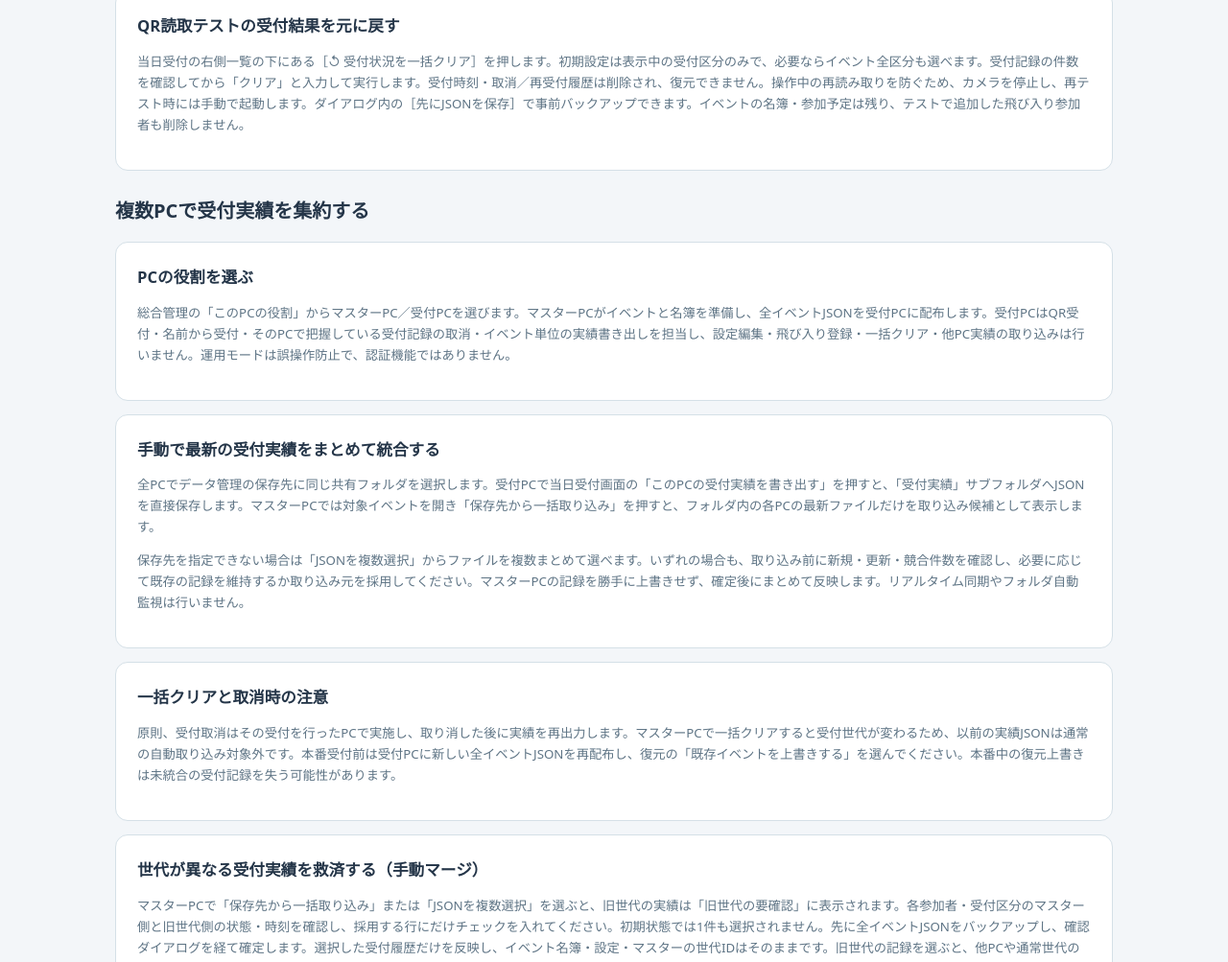
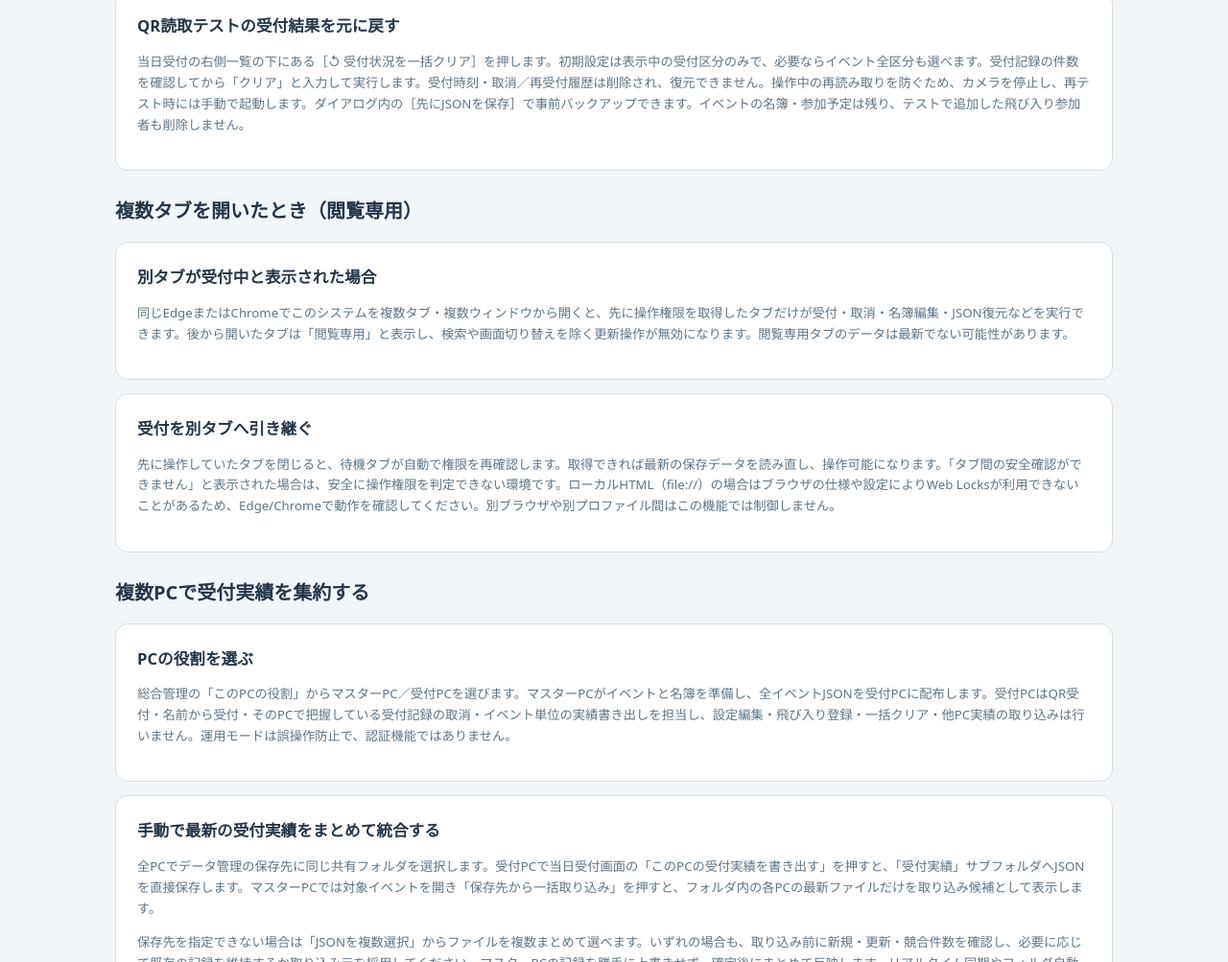
Before and after one commit to rmatsuoka-jpn/QRReceptionSystem, a plain HTML site: page help.html in a window 1280 px wide. Shown: the part 6219-7222 px from the top of the page at 96% size. Drawn offline with Linux system fonts and the light colour scheme.

Commit message:
docs: add second-tab read-only usage to built-in help

```diff
--- a/help.html
+++ b/help.html
@@ -126,6 +126,7 @@ dt{font-weight:700;margin-top:12px}dd{margin:2px 0 8px;color:#587184;font-size:.
 <div class="panel"><h3>追加項目はどこに表示されますか？</h3><p class="mini">イベント設定で名前を指定した追加項目（最大2件）は、参加者登録一覧、QR発行の個別プレビュー・PNG・一括印刷・ZIP、紙の受付名簿、当日受付の未受付／受付済み一覧、QR読み取り結果、名前から受付の一覧に表示されます。「名前から受付」では追加項目の列をクリックして並び替えできます。参加者登録一覧と横断検索では追加項目の値でも検索でき、横断検索結果は氏名の下に項目名と値を表示します。</p><p class="mini">設定していない項目や値が空欄の項目は、カードや受付画面では表示されません。「あり／なし」形式は入力した文字列をそのまま保存・表示します。QRコードの内容は従来どおり職員番号のみです。QRカードに表示してはいけない内容（備考など）を登録していないか、配布前に確認してください。</p></div>
 </section>
 <section id="reuse-and-reset"><h2>イベントの引用作成・受付テストのやり直し</h2><div class="panel"><h3>2日目のイベントを1日目から作る</h3><p class="mini">総合管理で［＋ 新規イベント］を押し、「引用元イベント」で1日目を選択します。「設定＋参加者名簿」を選ぶと、受付区分と追加項目の定義、参加者名簿の氏名・職員番号・所属・グループ・追加項目・参加予定をコピーします。2日目の開催日・名前を入力して作成してください。元イベントと受付済み状態は引き継がれません。イベント行の［⋯］→［複製］では「設定のみ」が初期選択です。</p></div><div class="panel"><h3>QR読取テストの受付結果を元に戻す</h3><p class="mini">当日受付の右側一覧の下にある［↺ 受付状況を一括クリア］を押します。初期設定は表示中の受付区分のみで、必要ならイベント全区分も選べます。受付記録の件数を確認してから「クリア」と入力して実行します。受付時刻・取消／再受付履歴は削除され、復元できません。操作中の再読み取りを防ぐため、カメラを停止し、再テスト時には手動で起動します。ダイアログ内の［先にJSONを保存］で事前バックアップできます。イベントの名簿・参加予定は残り、テストで追加した飛び入り参加者も削除しません。</p></div></section>
+<section id="tabs"><h2>複数タブを開いたとき（閲覧専用）</h2><div class="panel"><h3>別タブが受付中と表示された場合</h3><p class="mini">同じEdgeまたはChromeでこのシステムを複数タブ・複数ウィンドウから開くと、先に操作権限を取得したタブだけが受付・取消・名簿編集・JSON復元などを実行できます。後から開いたタブは「閲覧専用」と表示し、検索や画面切り替えを除く更新操作が無効になります。閲覧専用タブのデータは最新でない可能性があります。</p></div><div class="panel"><h3>受付を別タブへ引き継ぐ</h3><p class="mini">先に操作していたタブを閉じると、待機タブが自動で権限を再確認します。取得できれば最新の保存データを読み直し、操作可能になります。「タブ間の安全確認ができません」と表示された場合は、安全に操作権限を判定できない環境です。ローカルHTML（file://）の場合はブラウザの仕様や設定によりWeb Locksが利用できないことがあるため、Edge/Chromeで動作を確認してください。別ブラウザや別プロファイル間はこの機能では制御しません。</p></div></section>
 <section id="multi-pc">
 <h2>複数PCで受付実績を集約する</h2>
 <div class="panel"><h3>PCの役割を選ぶ</h3><p class="mini">総合管理の「このPCの役割」からマスターPC／受付PCを選びます。マスターPCがイベントと名簿を準備し、全イベントJSONを受付PCに配布します。受付PCはQR受付・名前から受付・そのPCで把握している受付記録の取消・イベント単位の実績書き出しを担当し、設定編集・飛び入り登録・一括クリア・他PC実績の取り込みは行いません。運用モードは誤操作防止で、認証機能ではありません。</p></div>
```
